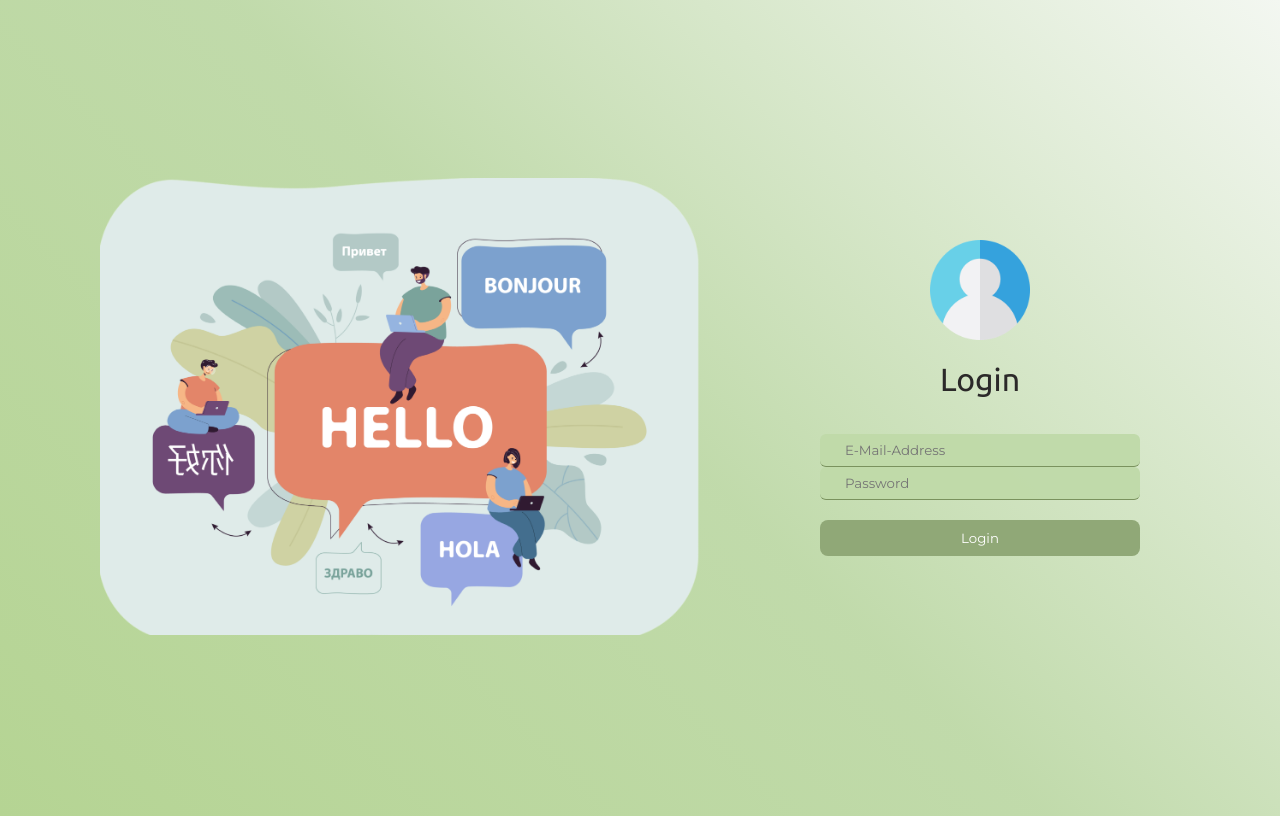
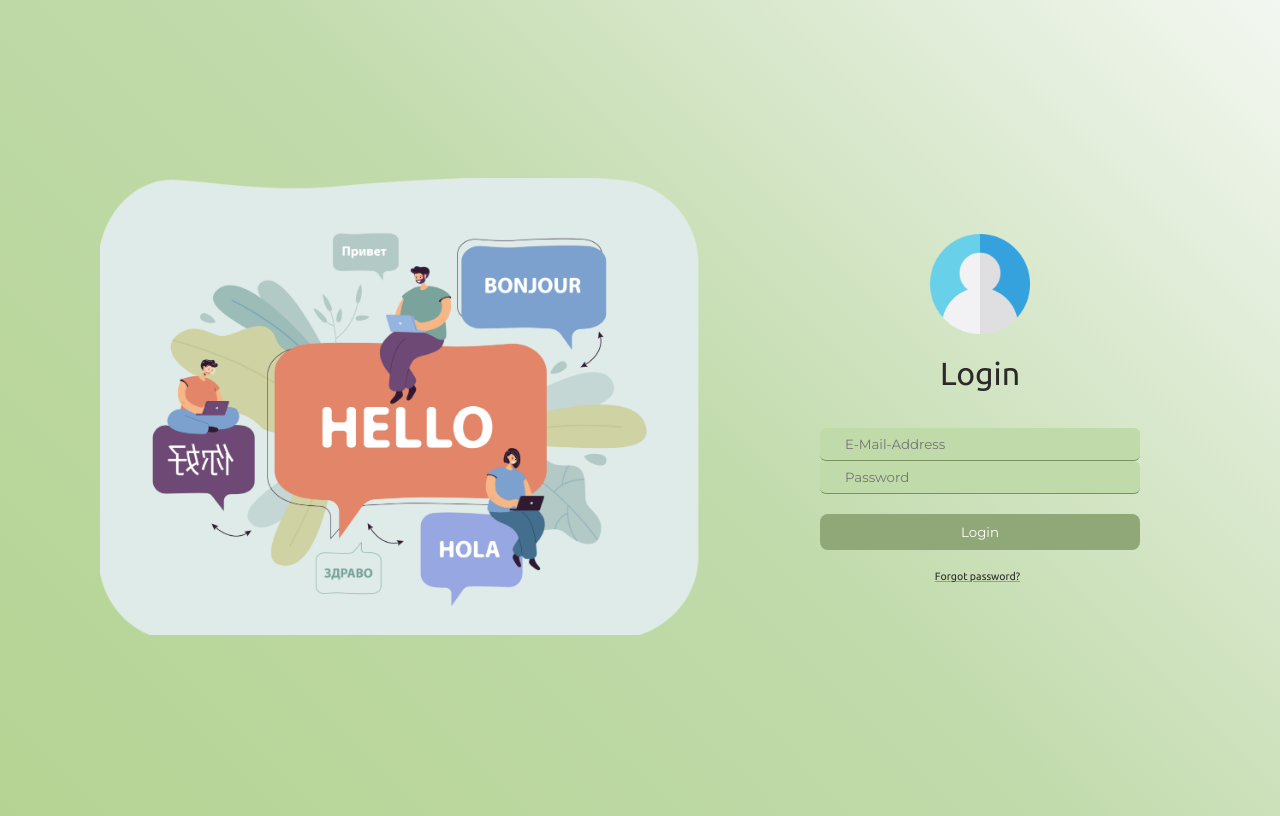
Before and after one commit to BasakKurtLab/Social-Media-App, a PHP site: page /sifre_duzenle/login/loginPage.php in a window 1280 px wide. Run offline with PHP 8.4, Linux system fonts and the light colour scheme; some libraries are stand-ins or nearby versions.

```diff
--- a/login/loginPage.php
+++ b/login/loginPage.php
@@ -24,17 +24,22 @@
         <input type="submit" value="Login">
     </form>
 
+
     <?php
         if(isset($_GET["pwFalsch"]) && $_GET["pwFalsch"] == "1")
         {
-            echo("<span >Password is wrong</span >");
+            echo("<span class ='info' >Password or E-mail is wrong</span >");
         }
 
         if(isset($_GET["emailFalsch"]) && $_GET["emailFalsch"] == "1")
         {
-            echo("<span >E-Mail is wrong</span>");
+            echo("<span class='info'>Password or E-mail is wrong</span>");
         }
     ?>
+    <div class="bottom">
+            <a href="forgotPage.php"><h5>Forgot password?</h5></a>
+
+            </div>
     </div>
 </body>
 </html>
```
